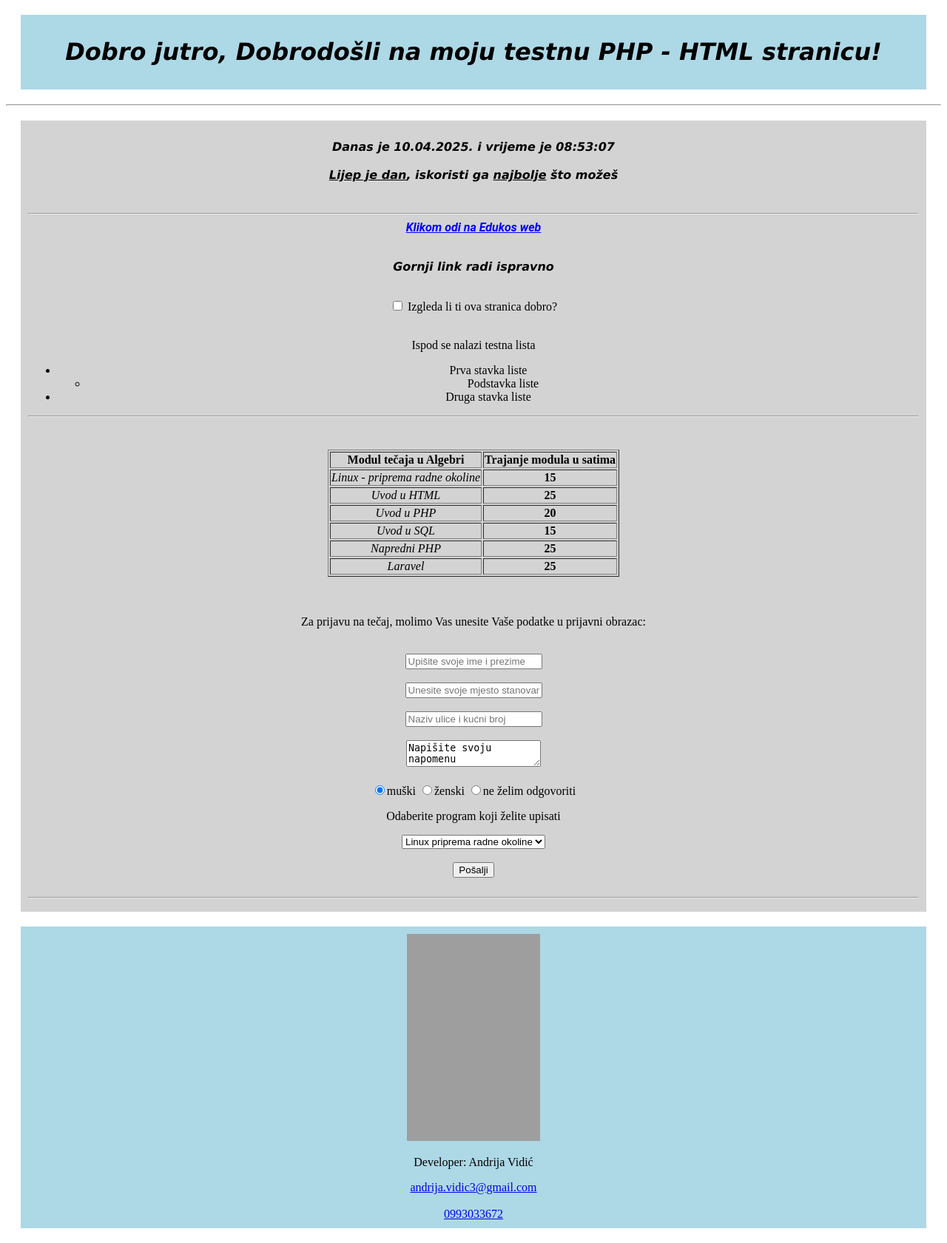
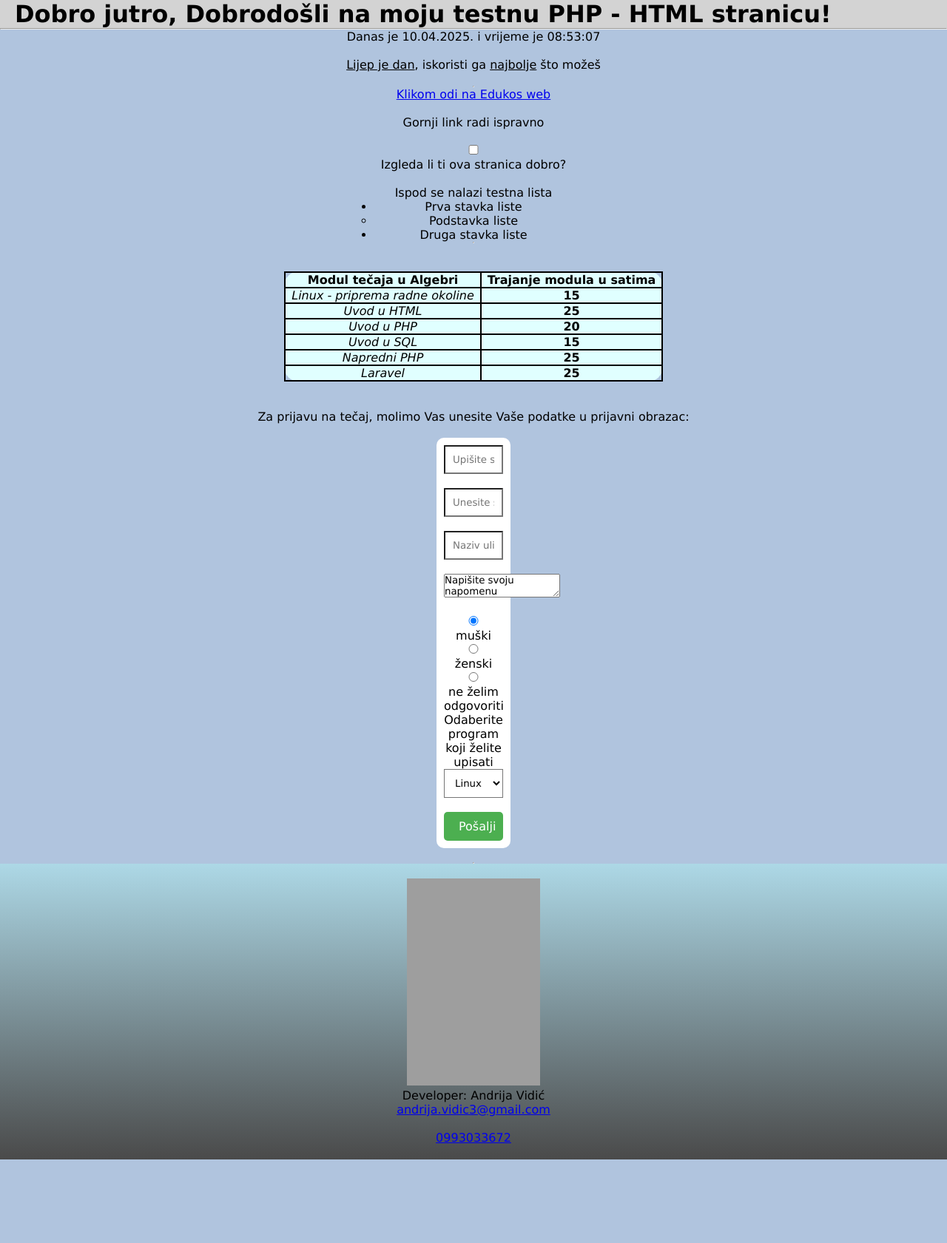
Before and after one commit to androvidic/testni-php-repozitorij, a PHP site: the page made by Test php localhost.php in a window 1280 px wide. Shown: the whole page at 74% size. After the commit the page ends 1568 px from the top, so only its background shows below. Run offline with PHP 8.4, Linux system fonts and the light colour scheme; grey boxes are pictures that could not be loaded.

Commit message:
dodan css

```diff
--- a/Test php localhost.php
+++ b/Test php localhost.php
@@ -2,40 +2,11 @@
 <html>
 <head>
 <meta charset="utf-8">
-    <style>
-        .tekst-1 {
-            color: blue;
-            font-family: 'Roboto', sans-serif;
-            font-weight: bold;
-            font-style: italic;
-        }
-
-        .tekst-2 {
-            color: black;
-            font-family: Verdana, Geneva, Tahoma, sans-serif;
-            font-style: italic;
-            font-weight: bolder;
-        }
-        .header-background {
-            background-color: lightblue;
-            padding: 10px;
-            margin: 20px;
-
-
-        }
-        .main-css {
-            background-color: lightgrey;
-            padding: 10px;
-            margin: 20px;
-
-
-        }
-
-        </style>
     <title>Primjer PHP i HTML-a</title>
+    <link rel="stylesheet" href="styles.css">
 </head>
 <body>
-    <header style="text-align: center;" class="header-background">
+    <header>
     <h1 class="tekst-2">
 <?php
 $time = date("H");
@@ -53,7 +24,7 @@ echo $greeting . ", Dobrodošli na moju testnu PHP - HTML stranicu!";
 </h1>
 </header>
     <hr>
-    <main class="main-css">
+    <main>
     <div style="text-align: center;">
         <p class="tekst-2">
             <?php
@@ -158,7 +129,7 @@ echo $greeting . ", Dobrodošli na moju testnu PHP - HTML stranicu!";
     <br>
     <hr>
     </main>
-<footer style="text-align: center;" class="header-background">
+<footer>
 <img src="slike/ANDRIJA%20VIDI%C4%86.jpg" alt="Developer je Andrija Vidić" title="Developer je Andrija Vidić" width="180" height="280"/>
 <p>Developer: Andrija Vidić</p>
     </div>
--- /dev/null
+++ b/styles.css
@@ -0,0 +1,107 @@
+*, *::before, *::after
+{   box-sizing: border-box;
+    margin: 0;
+    padding: 0;
+    font-family: Verdana, Geneva, Tahoma, sans-serif;
+}
+
+header {
+    display: flex;
+    justify-content: space-between;
+    padding: 0 20px;
+    align-items: center;
+    background-color: lightgray;
+
+
+
+}
+
+footer {
+    background: linear-gradient(to bottom, lightblue, #4A4A4A);
+    justify-content: center;
+    align-items: center;
+    text-align: center;
+    padding: 20px;
+}
+
+main {
+
+    background-color: lightsteelblue;
+    display: flex;
+    flex-direction: column;
+    min-height: 100vh;
+    flex-grow: 1;
+    align-items: center;
+    text-align: center;
+}
+
+nav ul {
+    list-style-type: none;
+    display: flex;
+    gap: 20px;
+    font-family: Verdana, Geneva, Tahoma, sans-serif;
+    font-size: 20px;
+    padding: 20px;
+
+}
+table{
+    padding: 10px;
+    background-color: lightcyan;
+    border-radius: 20px;
+    border: 2px solid black;
+    border
+    border-spacing: 10px;
+    border-color: #4A4A4A;
+    align-items: center;
+    text-align: center;
+    width: 40%;
+    border-collapse: collapse;
+    justify-content: space-between;
+}
+
+td, th {
+    border: 2px solid black;
+    justify-content: space-between;
+}
+
+form
+{
+    padding: 10px;
+    border-radius: 10px;
+    width: 100px;
+    justify-content: space-between;
+    background-color: white;
+
+
+}
+
+input {
+    padding: 10px;
+    width: 100%;
+    justify-content: space-between;
+    background-color: white;
+
+}
+select {
+    width: 100%;
+    padding: 10px;
+    align-items: center;
+    text-align: center;
+    justify-content: space-between;
+    background-color: white;
+}
+
+    button[type="submit"], input[type="submit"] {
+        background-color: #4CAF50;
+        color: white;
+        padding: 10px 20px;
+        border: none;
+        border-radius: 5px;
+        cursor: pointer;
+        font-size: 16px;
+        transition: background-color 0.3s;
+    }
+
+    button[type="submit"]:hover, input[type="submit"]:hover {
+        background-color: #45a049;
+    }
```
